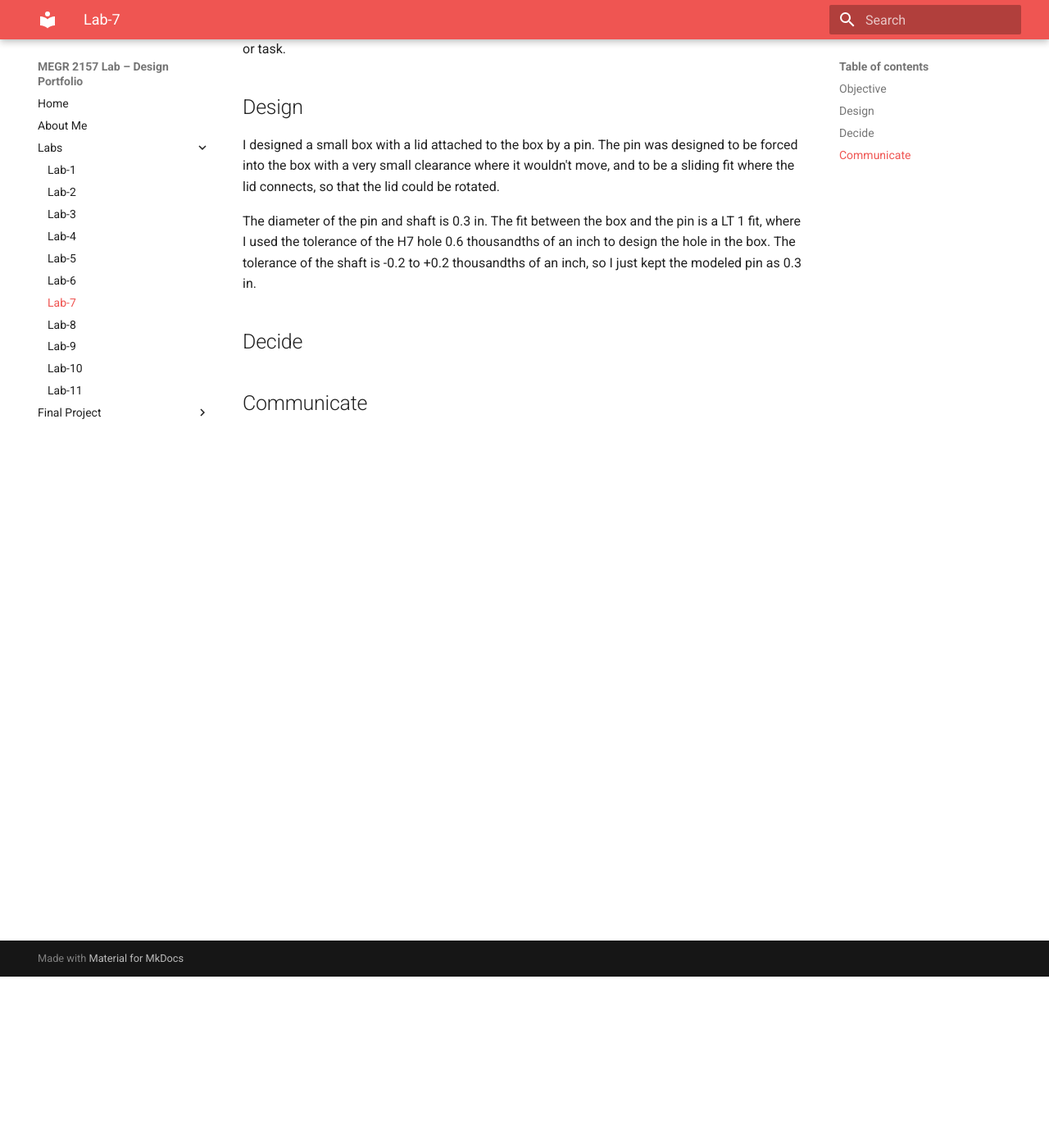
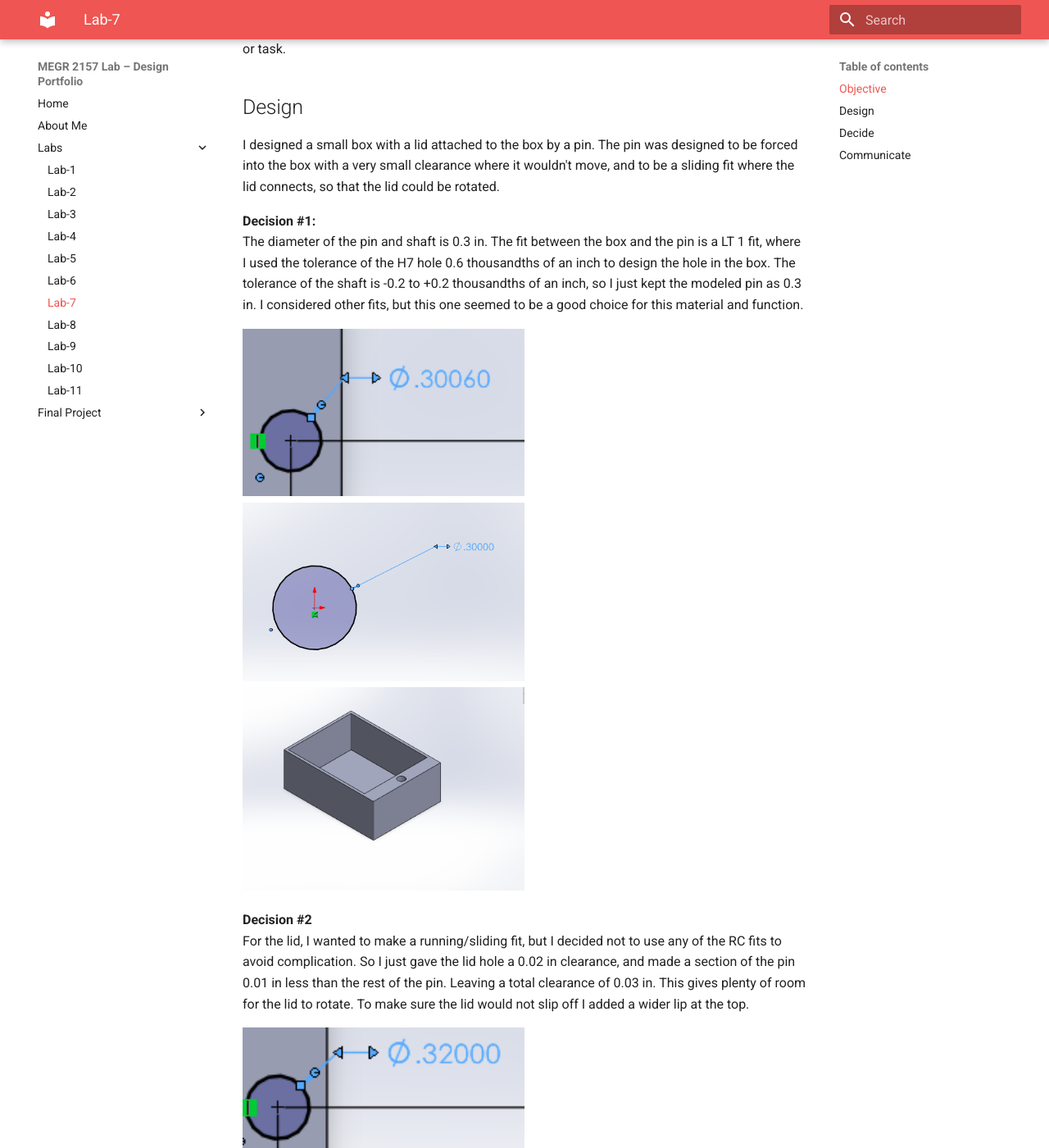
Before and after one commit to jwelch37/Jack-Welch-Portfolio, an MkDocs documentation site: the page built from docs/Labs/L07/index.md, in a window 1280 px wide and 1400 px high, scrolled down 209 px. Shown: the whole window at 82% size. Built offline with MkDocs 1.6.1 and Material for MkDocs 9.7.7, drawn with Linux system fonts in a browser that asks for light colours.

Commit message:
Document design decisions for box and lid assembly
Added design decisions for pin and lid fit specifications, including tolerances and clearances.

```diff
--- a/docs/Labs/L07/index.md
+++ b/docs/Labs/L07/index.md
@@ -8,10 +8,17 @@ Design, 3D print, and document a working linkage or mechanism that performs a de
 I designed a small box with a lid attached to the box by a pin. The pin was designed to be forced into the box with a very small clearance where it wouldn't move, and to be a sliding fit where the lid connects, so that the lid could be rotated.
 
 
+**Decision #1:**
+The diameter of the pin and shaft is 0.3 in. The fit between the box and the pin is a LT 1 fit, where I used the tolerance of the H7 hole 0.6 thousandths of an inch to design the hole in the box. The tolerance of the shaft is -0.2 to +0.2 thousandths of an inch, so I just kept the modeled pin as 0.3 in. I considered other fits, but this one seemed to be a good choice for this material and function.
 
-The diameter of the pin and shaft is 0.3 in. The fit between the box and the pin is a LT 1 fit, where I used the tolerance of the H7 hole 0.6 thousandths of an inch to design the hole in the box. The tolerance of the shaft is -0.2 to +0.2 thousandths of an inch, so I just kept the modeled pin as 0.3 in.
+<img src="box_hole.png" width="50%" alt="Description"> <img src="pin_diameter.png" width="50%" alt="Description">
+<img src="box.png" width="50%" alt="Description">
 
+**Decision #2**
+For the lid, I wanted to make a running/sliding fit, but I decided not to use any of the RC fits to avoid complication. So I just gave the lid hole a 0.02 in clearance, and made a section of the pin 0.01 in less than the rest of the pin. Leaving a total clearance of 0.03 in. This gives plenty of room for the lid to rotate. To make sure the lid would not slip off I added a wider lip at the top.
 
+<img src="lid_hole.png" width="50%" alt="Description"> <img src="box_hole.png" width="50%" alt="Description">
+<img src="pin.png" width="50%" alt="Description">
 
 
 ## Decide
```
